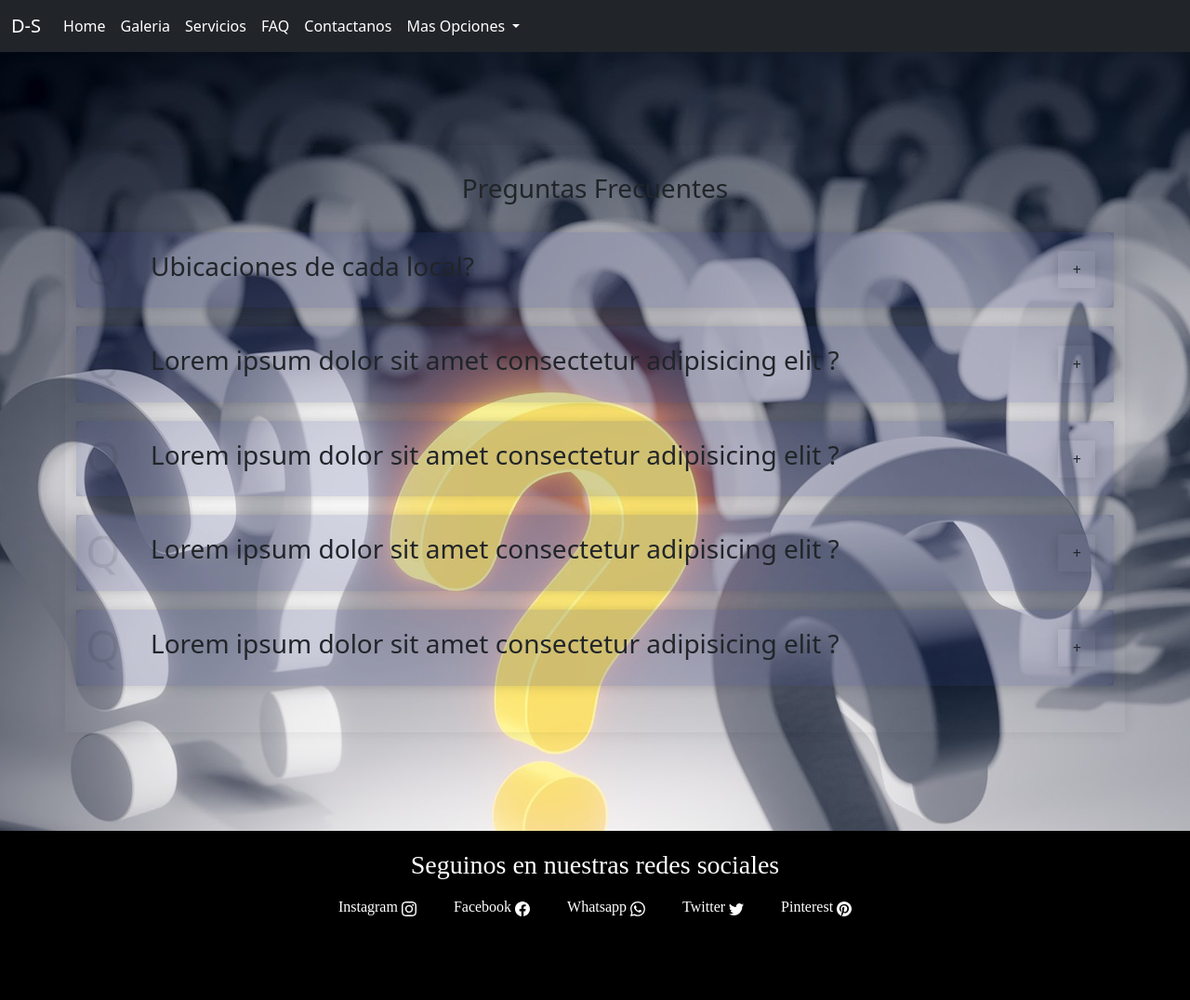
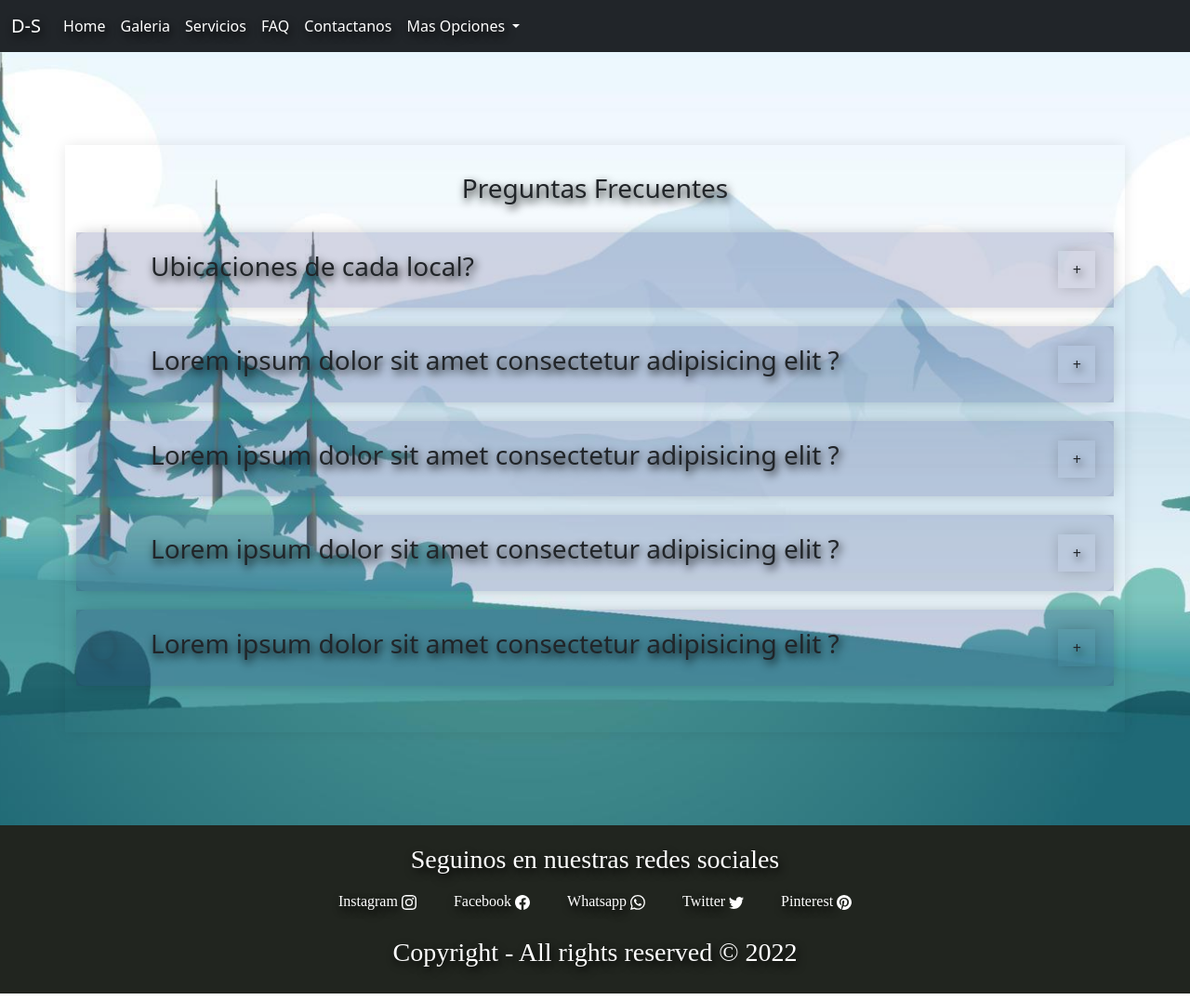
Before and after one commit to MaxTorri/DesarrolloWeb, a plain HTML site: page pages/faq.html in a window 1280 px wide. Shown: the whole page at 93% size. Drawn offline with nearby package versions, Linux system fonts and the light colour scheme.

Commit message:
Creacion de distintas clases eliminando diversas clases para mejorar el css y no tener contenido innecesario

```diff
--- a/css/style.css
+++ b/css/style.css
@@ -92,8 +92,7 @@ h1 {
 .footer {
     position: absolute;
     width: 100%;
-    bottom: -15%;
-    background-color: rgb(0, 0, 0);
+    background-color: rgb(33, 37, 31);
     align-content: flex-end;
     margin-top: auto;
 }
@@ -144,7 +143,7 @@ na
 
 /* CONTACTO */
 
-.fondo-contactos {
+.fondoContactos {
     background-image: url(../assets/img/ImagenesContactos/contacto.jpg);
     color: white;
     text-shadow: 2px 4px 10px black;
@@ -185,8 +184,12 @@ na
 
 /* FAQ */
 
-.fondo {
-    background-image: url(../assets/img/ImagenesFAQ/FondoFAQ.jpg);
+.imgFondo {
+    background-image: url(../assets/img/ImagenesFAQ/FondoFAQ2.jpg);
+    text-shadow: 2px 4px 10px black;
+    background-repeat: no-repeat;
+    background-position: center;
+    background-size: cover;
 }
 
 .container {
@@ -264,3 +267,9 @@ na
     top: -10px;
     opacity: .2;
 }
+
+/* Copyright */
+
+.Copyright {
+    color: white;
+}
--- a/pages/faq.html
+++ b/pages/faq.html
@@ -15,7 +15,7 @@
     <link rel="stylesheet" href="https://cdn.jsdelivr.net/npm/bootstrap@5.2.2/dist/css/bootstrap.min.css">
 </head>
 
-<body class="fondo">
+<body class="imgFondo">
     <header class="header">
         <nav class="navbar navbar-dark navbar-expand-lg bg-dark">
             <div class="container-fluid">
@@ -144,7 +144,7 @@
                 </svg>
             </a>
         </div>
-        <h3 class="p">Copyright - All rights reserved © 2022</h3>
+        <h3 class="Copyright">Copyright - All rights reserved © 2022</h3>
     </footer>
     <script src="https://cdn.jsdelivr.net/npm/bootstrap@5.2.2/dist/js/bootstrap.bundle.min.js" integrity="sha384-OERcA2EqjJCMA+/3y+gxIOqMEjwtxJY7qPCqsdltbNJuaOe923+mo//f6V8Qbsw3" crossorigin="anonymous"></script>
     <script src="../JavaScript/scripts.js"></script>
```
Also changed, not shown: index.html (+1 -1 lines), pages/contacto.html (+3 -3 lines), pages/galeria.html (+3 -6 lines), pages/servicio.html (+2 -2 lines), assets/img/ImagenesFAQ/FondoFAQ2.jpg (added).
